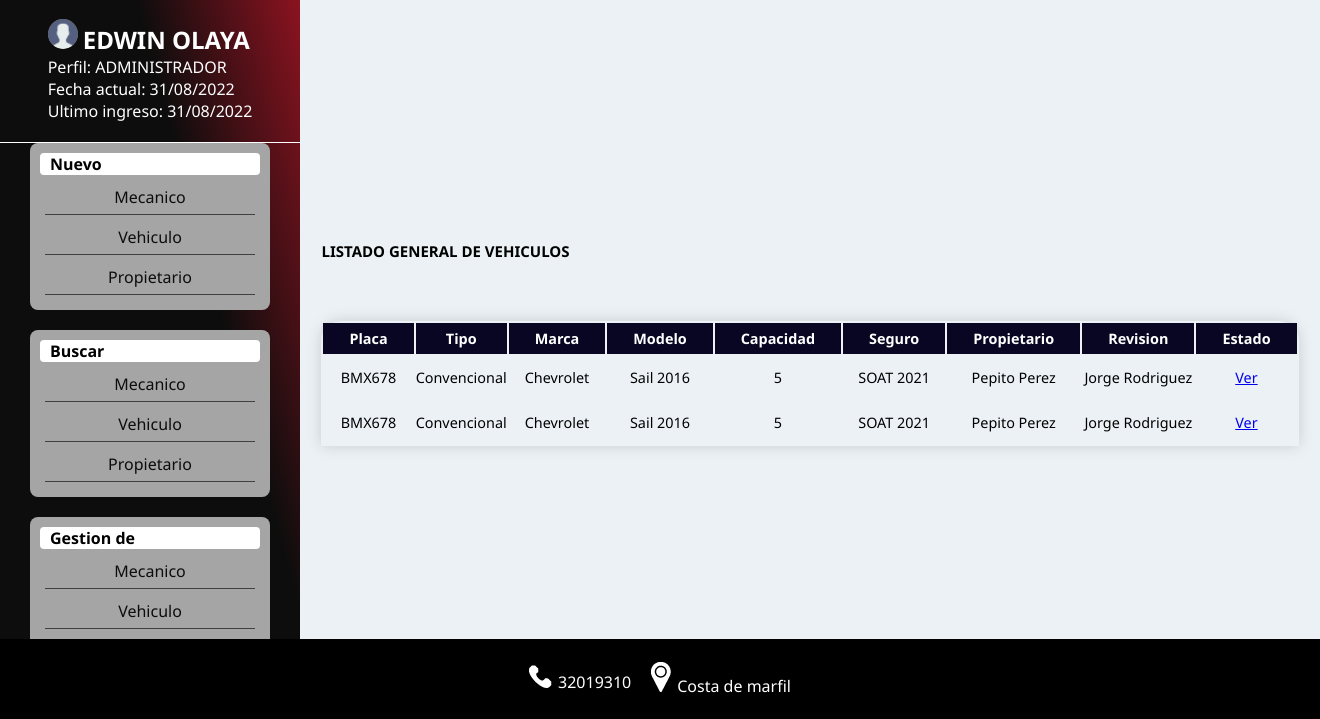
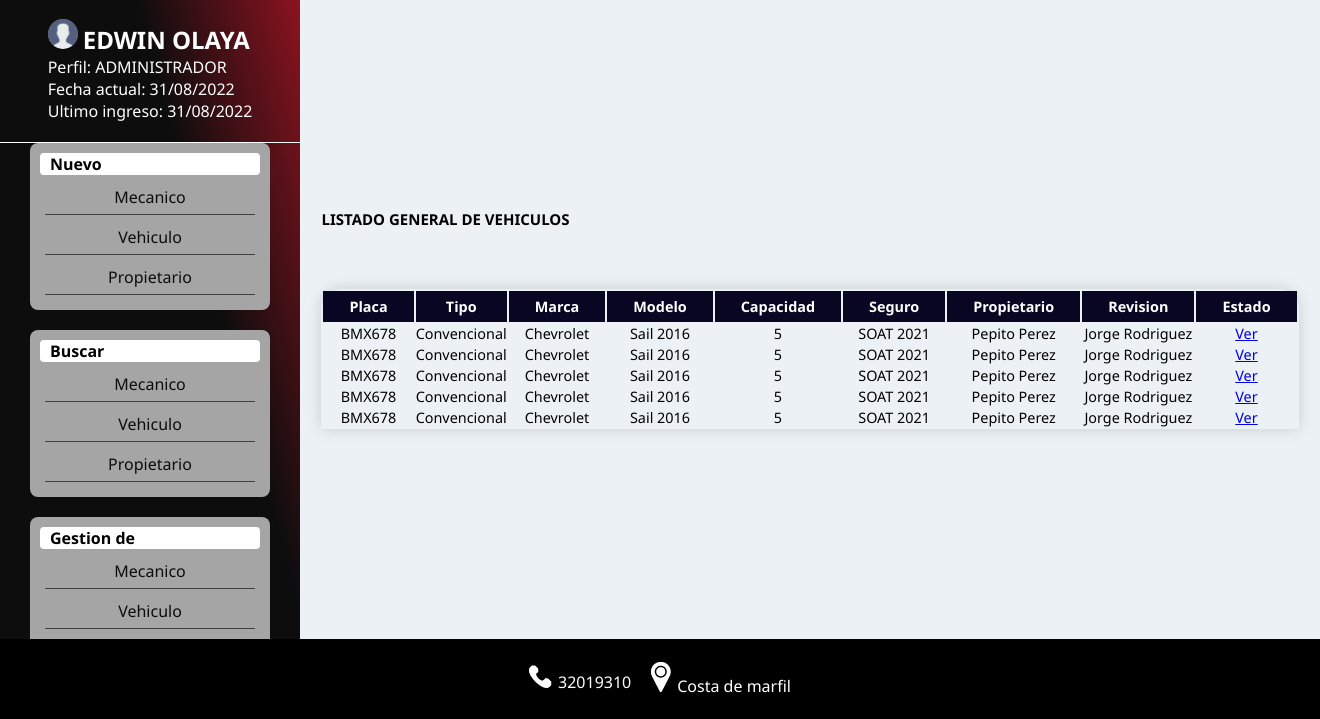
Before and after one commit to sedangroup/taller-confiable, an ASP.NET Core app: page /Auxiliar/ListarVehiculo in a window 1320 px wide. Shown: the part 121-840 px from the top of the page. Run offline with ASP.NET Core 8, Linux system fonts and the light colour scheme.

Commit message:
Version final lista

```diff
--- a/proyecto-taller-alto-nivel/proyecto-taller-alto-nivel/Views/Auxiliar/ListarVehiculo.cshtml
+++ b/proyecto-taller-alto-nivel/proyecto-taller-alto-nivel/Views/Auxiliar/ListarVehiculo.cshtml
@@ -4,6 +4,7 @@
     Layout = "~/Views/Shared/auxiliar/_Layout.cshtml";
 }
 <div class=ContainerListaVehiculos>
+    <form class="formListarVehiculo">
 
       <h1 class="TituloListarVehiculos">
         LISTADO GENERAL DE VEHICULOS</h1>
@@ -49,7 +50,47 @@
                 <td><a href="#">Ver</a></td>
             </tr>
         </tbody>
+         <tbody>
+            <tr>
+                <td>BMX678</td>
+                <td>Convencional</td>
+                <td>Chevrolet</td>
+                <td>Sail 2016</td>
+                <td>5</td>
+                <td>SOAT 2021</td>
+                <td>Pepito Perez</td>
+                <td>Jorge Rodriguez</td>
+                <td><a href="#">Ver</a></td>
+            </tr>
+        </tbody>
+         <tbody>
+            <tr>
+                <td>BMX678</td>
+                <td>Convencional</td>
+                <td>Chevrolet</td>
+                <td>Sail 2016</td>
+                <td>5</td>
+                <td>SOAT 2021</td>
+                <td>Pepito Perez</td>
+                <td>Jorge Rodriguez</td>
+                <td><a href="#">Ver</a></td>
+             </tr>
+          </tbody>
+          <tbody>
+             <tr>
+                <td>BMX678</td>
+                <td>Convencional</td>
+                <td>Chevrolet</td>
+                <td>Sail 2016</td>
+                <td>5</td>
+                <td>SOAT 2021</td>
+                <td>Pepito Perez</td>
+                <td>Jorge Rodriguez</td>
+                <td><a href="#">Ver</a></td>
+             </tr>
+          </tbody>
 
       </table>
+   </form>
 
 </div>
--- a/proyecto-taller-alto-nivel/proyecto-taller-alto-nivel/wwwroot/css/auxiliar/ListarVehiculos.css
+++ b/proyecto-taller-alto-nivel/proyecto-taller-alto-nivel/wwwroot/css/auxiliar/ListarVehiculos.css
@@ -1,7 +1,10 @@
 .TituloListarVehiculos {
     font-size: 15px;
     margin-right: 56%;
-    min-height: 10%;
+    min-height: 1%;
+}
+.listaVehiculos{
+    min-height:10%;
 }
 
 .listaVehiculos {
```
Also changed, not shown: 3 other files. Lines whose indentation alone changed are shown as unchanged.
